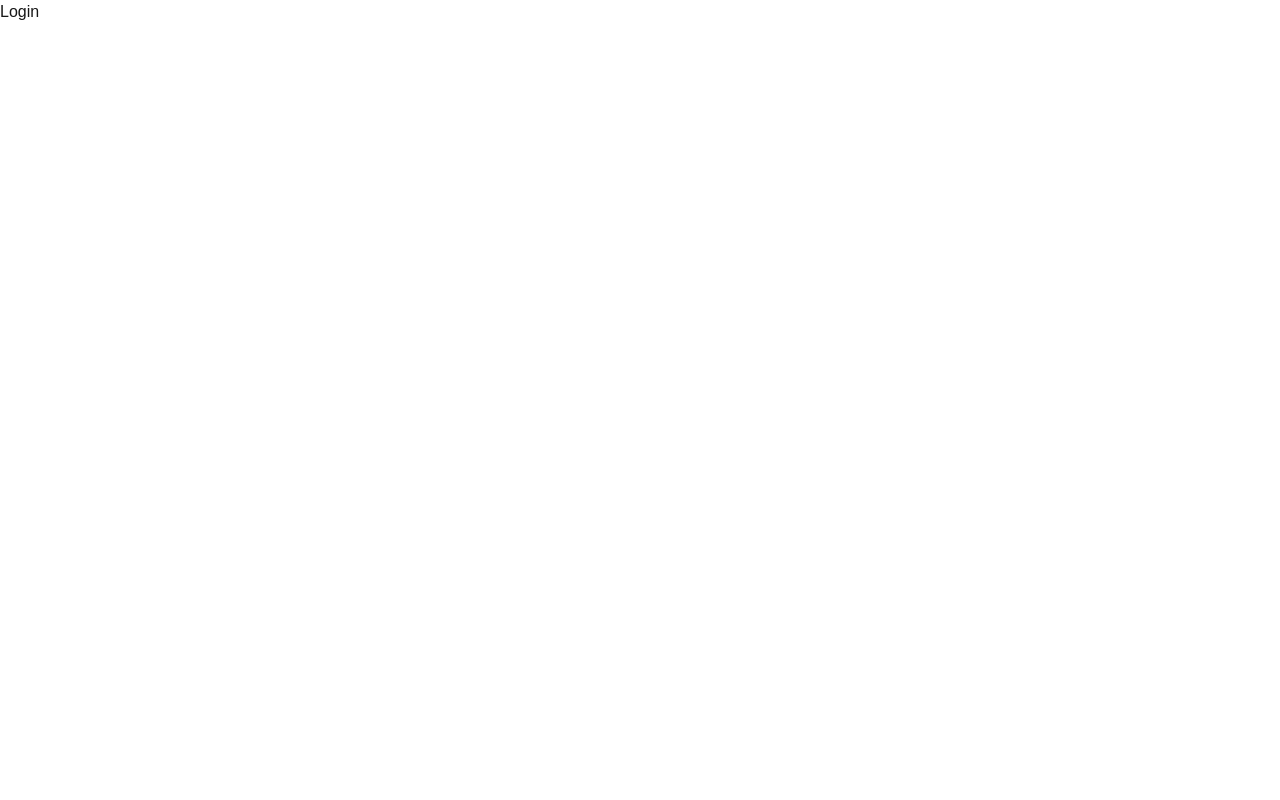
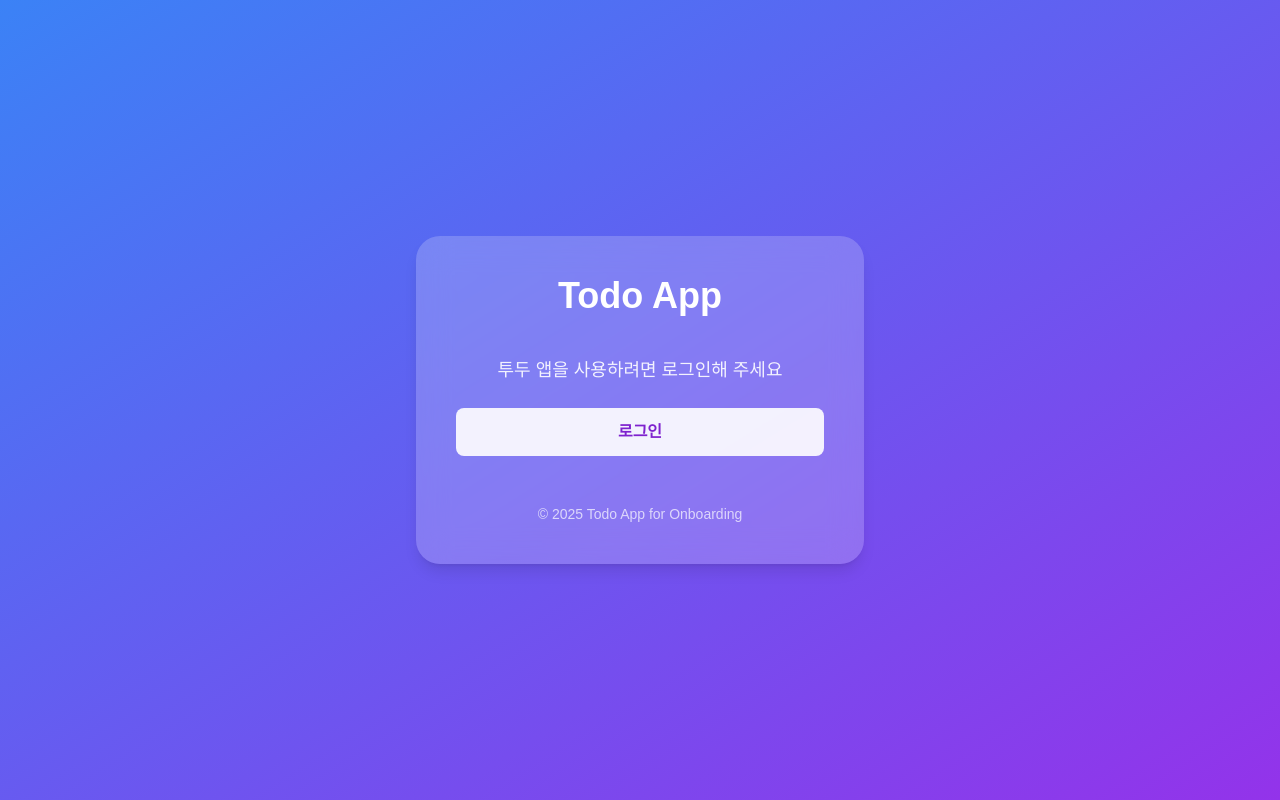
Before and after one commit to seongyeon-lee-fitfuns/todo, a Next.js app in the folder todo-client/: page /login in a window 1280 px wide. Built offline with nearby package versions, Linux system fonts and the light colour scheme.

Commit message:
feat: 로그인 페이지 디자인

```diff
--- a/todo-client/src/app/login/page.tsx
+++ b/todo-client/src/app/login/page.tsx
@@ -1,18 +1,23 @@
 'use client'
+import Image from 'next/image'
+import { useState } from 'react'
+
 export default function Login() {
-    return (
-        <div>
-            <button onClick={() => {
-                fetch('/api/auth/login', {
+    const [isLoading, setIsLoading] = useState(false);
+
+    const handleLogin = async () => {
+        setIsLoading(true);
+        try {
+            const response = await fetch('/api/auth/login', {
                 method: 'POST',
-                })
-                .then(response => {
+            });
+
             if (!response.ok) {
                 throw new Error('로그인 실패');
             }
-                    return response.json();
-                })
-                .then(data => {
+
+            const data = await response.json();
+
             // 토큰 정보를 세션 스토리지에 저장
             if (data.token) {
                 sessionStorage.setItem('nakamaToken', data.token);
@@ -30,12 +35,43 @@ export default function Login() {
                 // 로그인 성공 후 메인 페이지로 리다이렉트
                 window.location.href = '/';
             }
-                })
-                .catch(error => {
+        } catch (error) {
             console.error('로그인 에러:', error);
             alert('로그인에 실패했습니다.');
-                });
-            }}>Login</button>
+        } finally {
+            setIsLoading(false);
+        }
+    };
+
+    return (
+        <div className="min-h-screen flex flex-col items-center justify-center bg-gradient-to-br from-blue-500 to-purple-600">
+            <div className="w-full max-w-md bg-white/20 backdrop-blur-lg p-10 rounded-3xl shadow-lg text-center">
+                <h1 className="text-4xl font-bold text-white mb-10">Todo App</h1>
+
+                <div className="space-y-6">
+                    <div className="flex flex-col items-center justify-center">
+                        <p className="text-white/90 mb-6 text-lg">
+                            투두 앱을 사용하려면 로그인해 주세요
+                        </p>
+
+                        <button
+                            onClick={handleLogin}
+                            disabled={isLoading}
+                            className="w-full bg-white/90 hover:bg-white text-purple-700 font-bold py-3 px-8 rounded-lg transition-all duration-200 flex items-center justify-center"
+                        >
+                            {isLoading ? (
+                                <span className="animate-pulse">로그인 중...</span>
+                            ) : (
+                                "로그인"
+                            )}
+                        </button>
+                    </div>
+                </div>
+
+                <p className="mt-12 text-white/70 text-sm">
+                    © 2025 Todo App for Onboarding
+                </p>
+            </div>
         </div>
     )
 }
```
Lines whose indentation alone changed are shown as unchanged.
